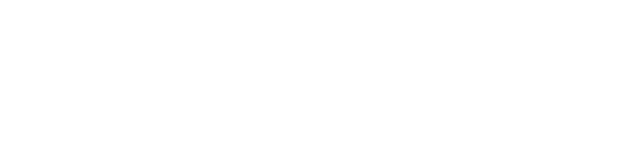
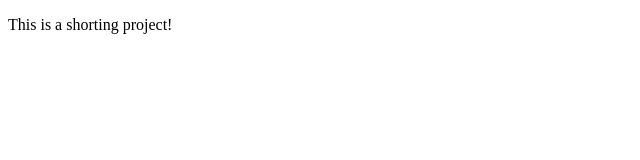
Before and after one commit to Isidoros-Kontizas/shortingProject, a plain HTML site: page index.html in a window 1280 px wide. Shown: the whole page, without its empty margins (0-640 px from the left). Drawn offline with Linux system fonts and the light colour scheme.

Commit message:
Added p element in html file

```diff
--- a/index.html
+++ b/index.html
@@ -7,6 +7,6 @@
     <title>Document</title>
 </head>
 <body>
-
+    <p>This  is a shorting project!</p>
 </body>
 </html>
```
